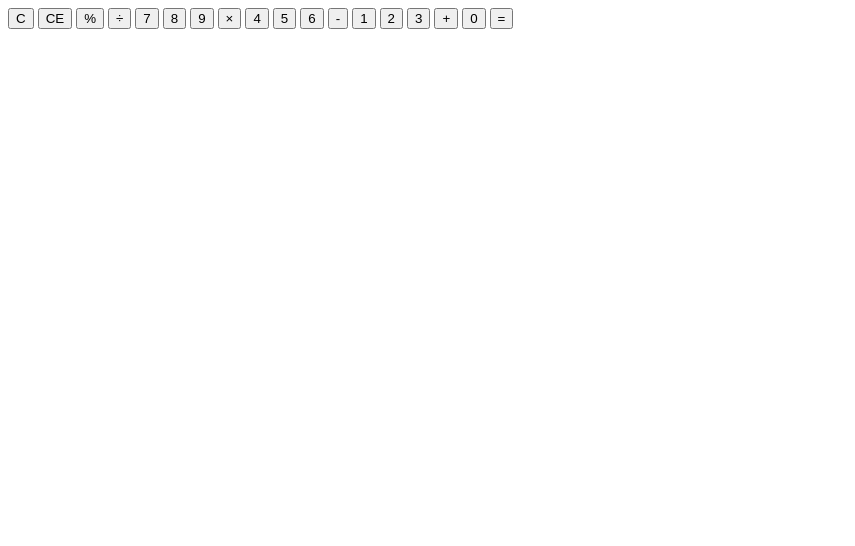
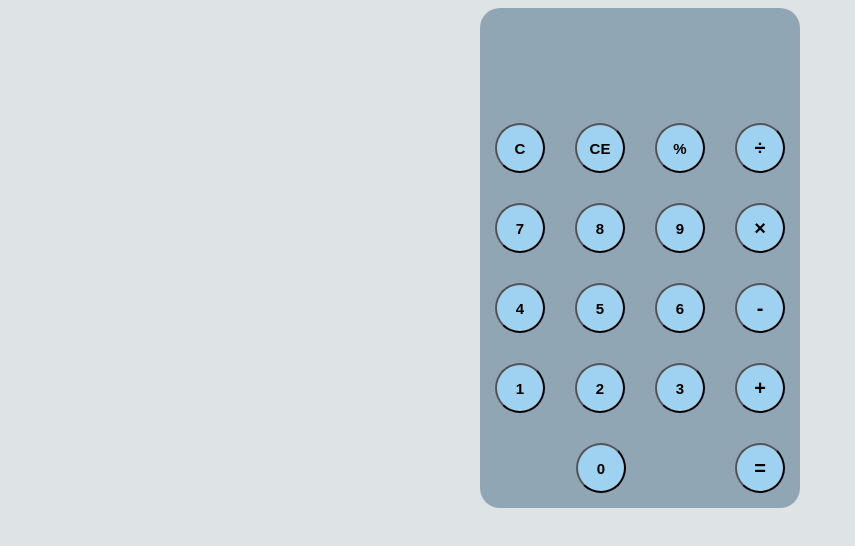
Before and after one commit to Waxifjavedch/1st-Calculator, a plain HTML site: page index.html in a window 1280 px wide. Shown: the whole page, without its empty margins (0-855 px from the left). Drawn offline with Linux system fonts and the light colour scheme.

Commit message:
style link update

```diff
--- a/index.html
+++ b/index.html
@@ -4,7 +4,7 @@
 <head>
     <title>Document</title>
 
-    <link rel="stylesheet" href="./calculator.css" type="text/css">
+    <link rel="stylesheet" href="./style.css" type="text/css">
 
 </head>
 
```
